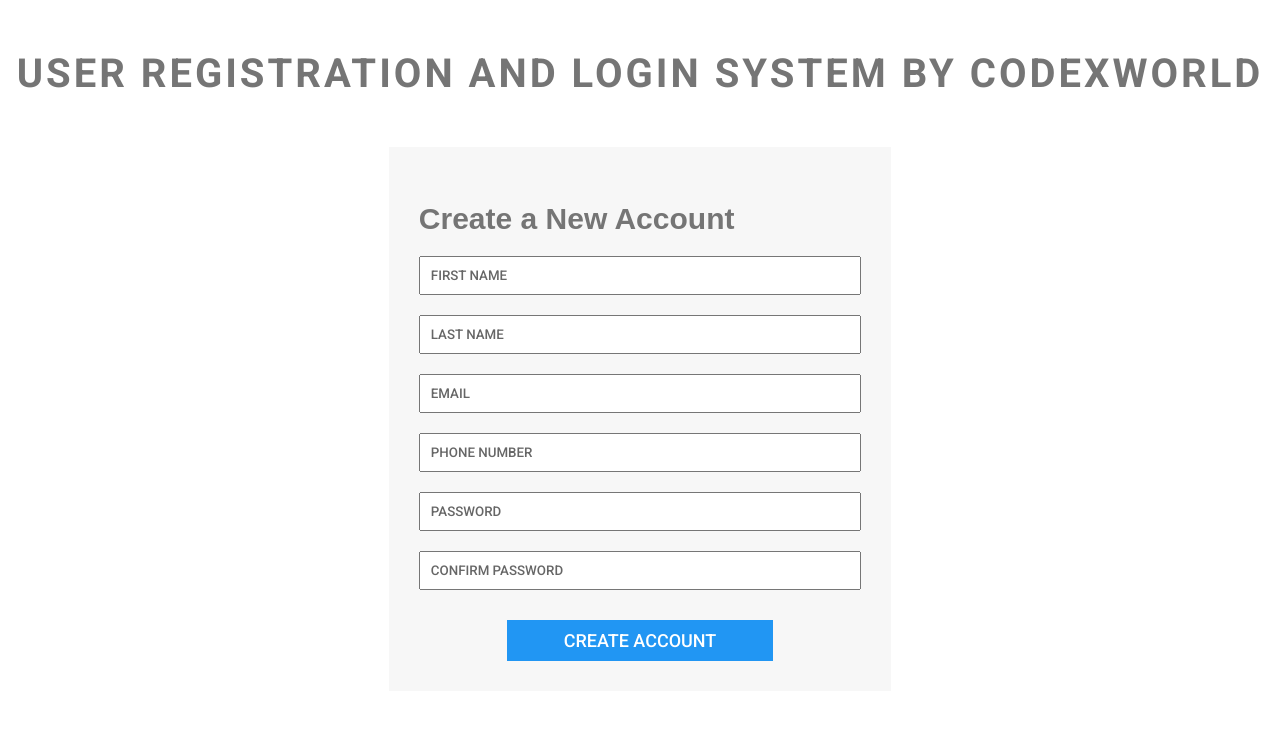
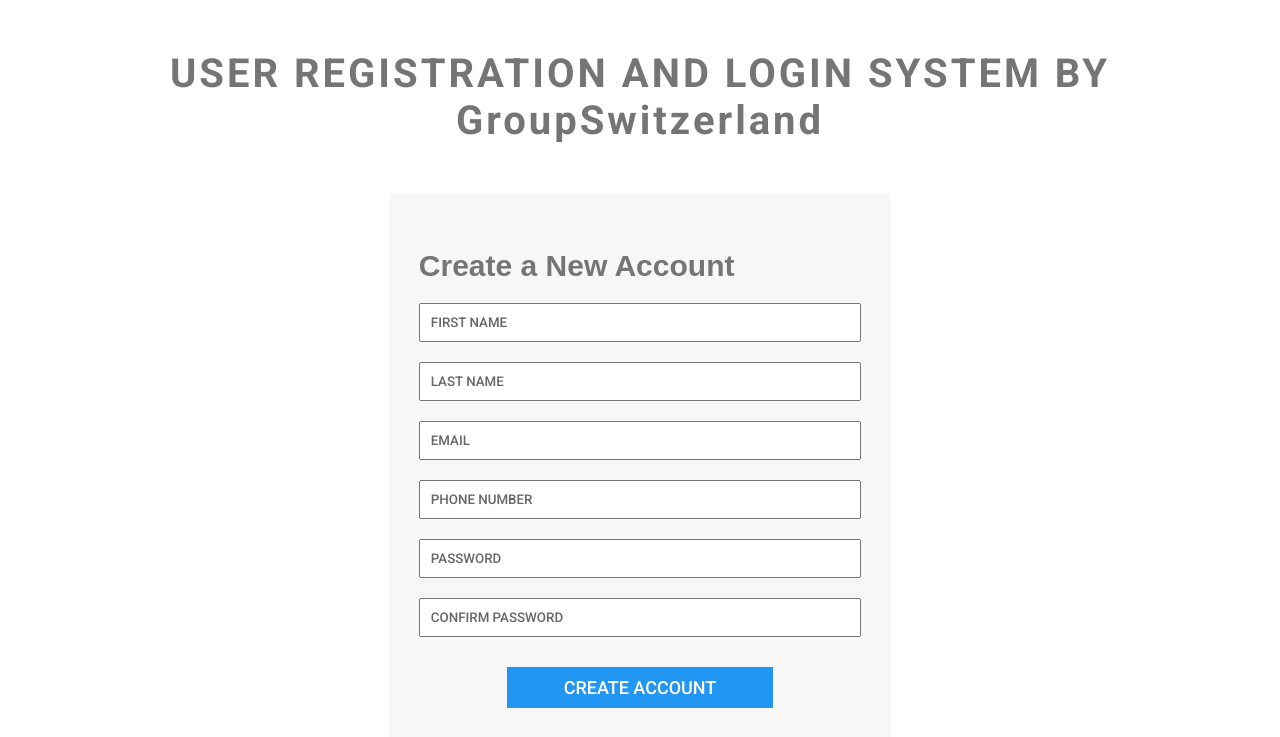
Before and after one commit to JaimeEstebanRamirez/GS-1, a PHP site: page /registration.php in a window 1280 px wide. Shown: the top 737 px of the page. Run offline with PHP 8.4, Linux system fonts and the light colour scheme.

Commit message:
Update registration.php

```diff
--- a/registration.php
+++ b/registration.php
@@ -15,7 +15,7 @@
     <link rel="stylesheet" href="//fonts.googleapis.com/css?family=Roboto:400,100,300,500,700,900" 	type="text/css" media="all">
 </head>
 <body>
-    <h1>USER REGISTRATION AND LOGIN SYSTEM BY CODEXWORLD</h1>
+    <h1>USER REGISTRATION AND LOGIN SYSTEM BY GroupSwitzerland</h1>
 	<div class="container">
 		<h2>Create a New Account</h2>
 		<?php echo !empty($statusMsg)?'<p class="'.$statusMsgType.'">'.$statusMsg.'</p>':''; ?>
```
